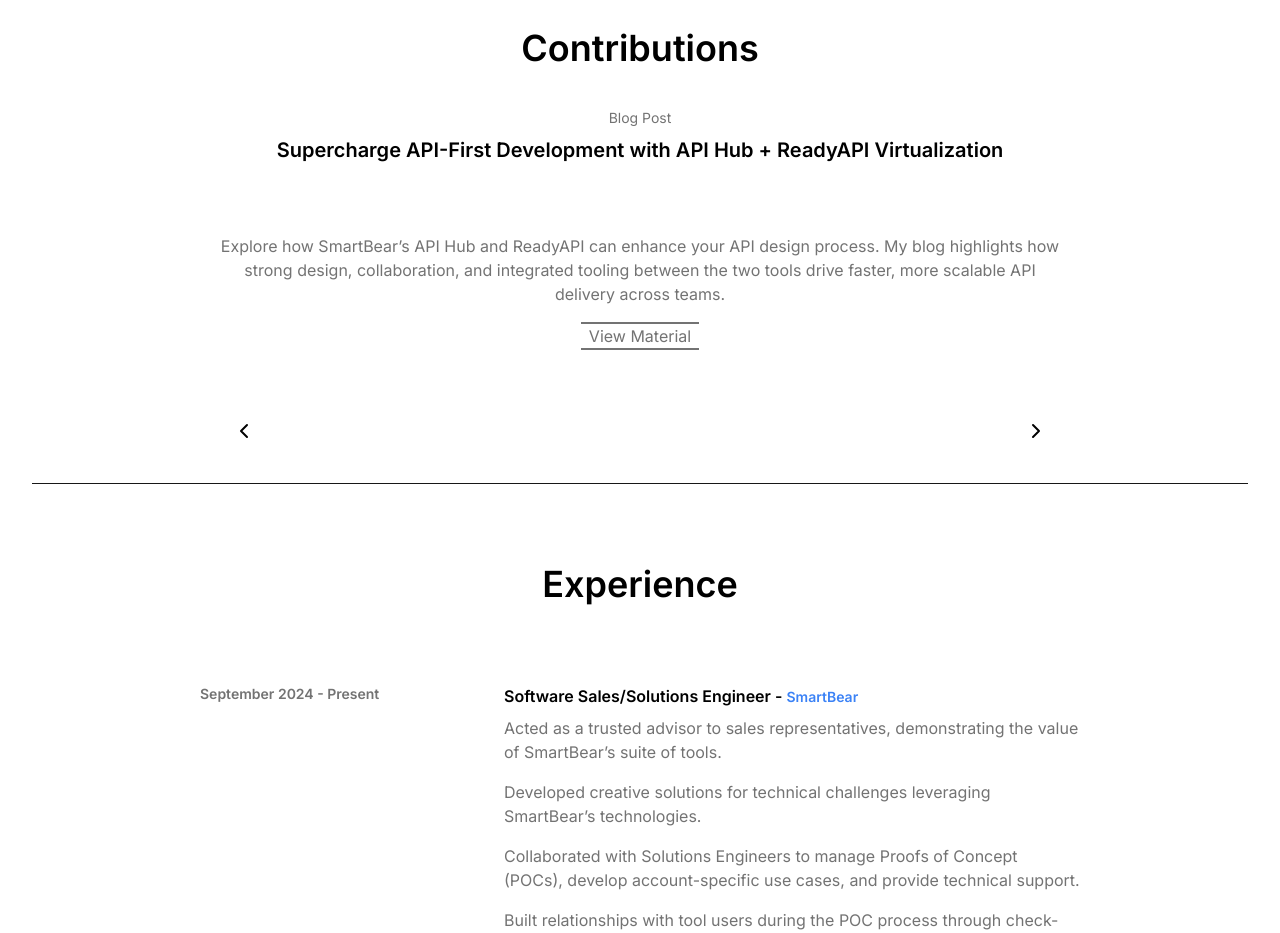
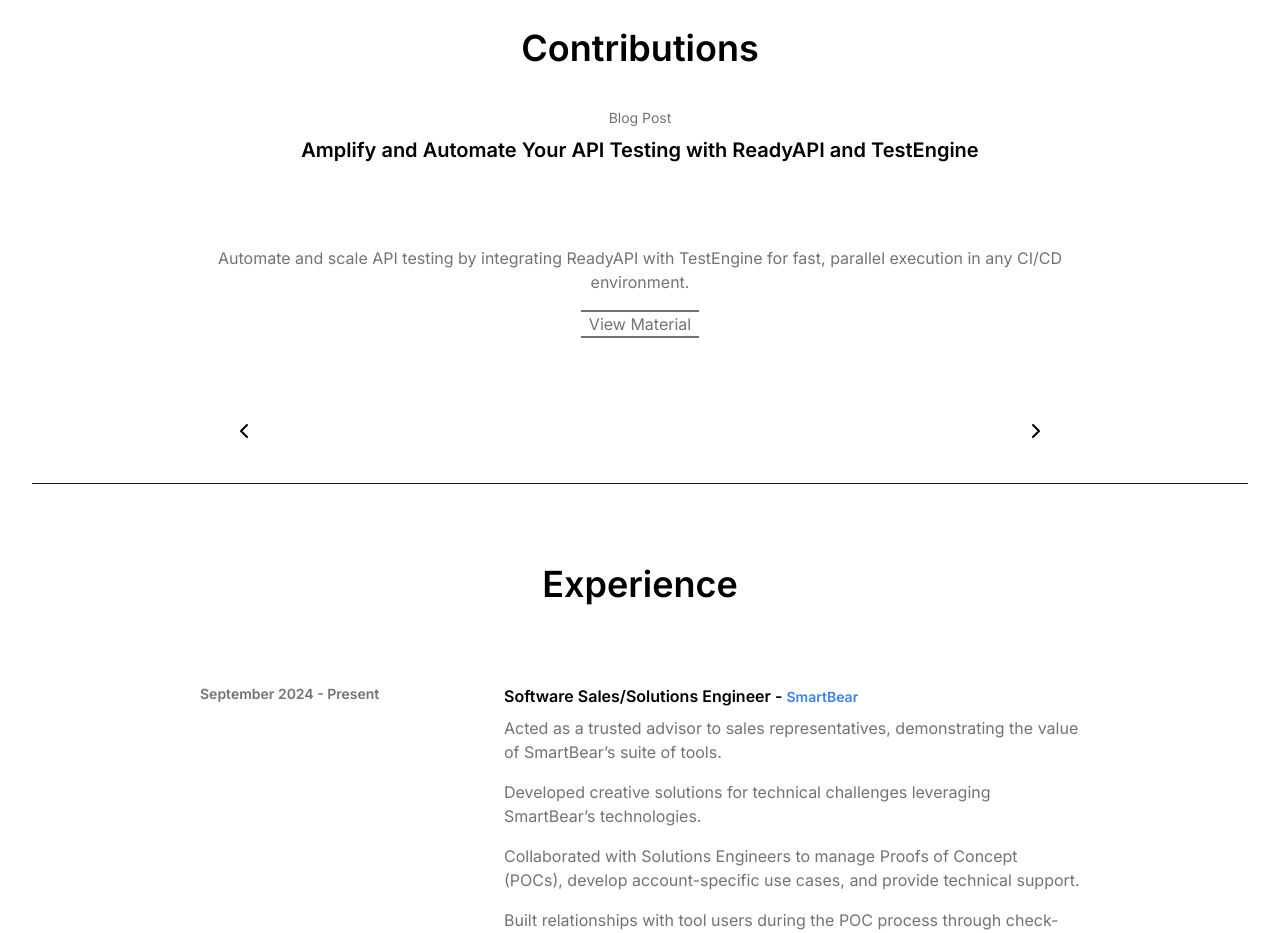
Before and after one commit to nickldimartino/portfolio, a React (Vite) app: page / in a window 1280 px wide. Shown: the part 1440-2373 px from the top of the page. Built offline with nearby package versions, Linux system fonts and the light colour scheme.

Commit message:
New Blog

```diff
--- a/src/constants/index.js
+++ b/src/constants/index.js
@@ -52,6 +52,12 @@
 `;
 
 export const CONTRIBUTIONS = [
+  {
+    title: "Amplify and Automate Your API Testing with ReadyAPI and TestEngine",
+    description: "Automate and scale API testing by integrating ReadyAPI with TestEngine for fast, parallel execution in any CI/CD environment.",
+    type: "Blog Post",
+    link: "https://smartbear.com/blog/amplify-and-automate-your-api-testing-with-readyapi-and-testengine/"
+  },
   {
     title: "Supercharge API-First Development with API Hub + ReadyAPI Virtualization",
     description: "Explore how SmartBear’s API Hub and ReadyAPI can enhance your API design process. My blog highlights how strong design, collaboration, and integrated tooling between the two tools drive faster, more scalable API delivery across teams.",
```
Also changed, not shown: 1 other file (tests, documents, lock files or other folders).
